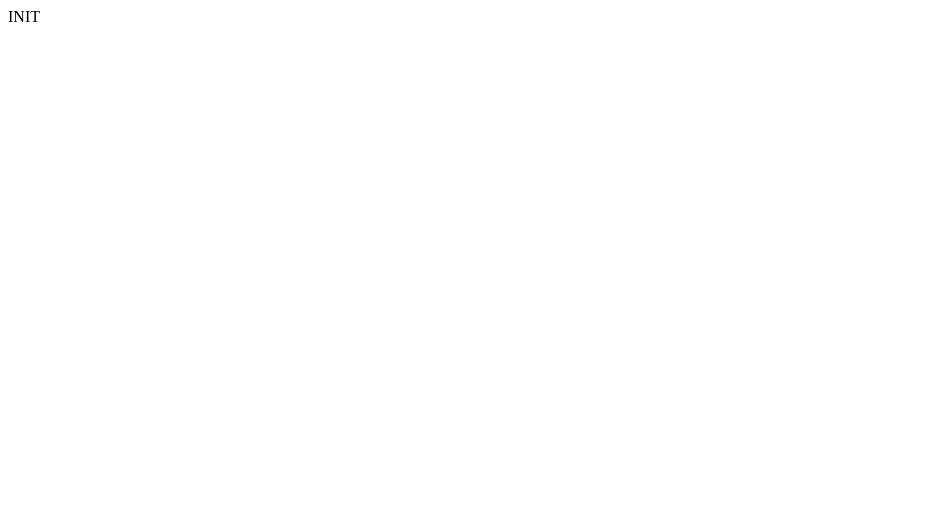
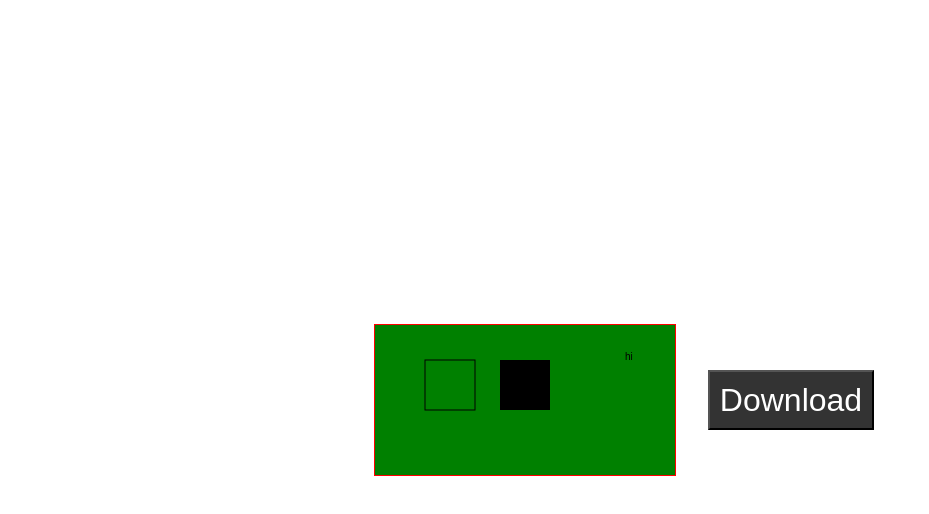
Before and after one commit to Rudrava/HTMLToPNG, a plain HTML site: page index.html in a window 1280 px wide. Shown: the whole page, without its empty margins (0-929 px from the left). Drawn offline with Linux system fonts and the light colour scheme.

Commit message:
done the initial download method more on project board

```diff
--- a/app.js
+++ b/app.js
@@ -0,0 +1,31 @@
+// setting tup the canvas
+const canvas = document.querySelector('.htmlImage')
+const ctx = canvas.getContext('2d')
+
+ctx.strokeRect(50, 35, 50, 50)
+ctx.fillRect(125, 35, 50, 50)
+ctx.fillText('hi', 250, 35)
+
+console.log(ctx)
+// the download
+const btn = document.querySelector('.download')
+
+btn.addEventListener('click', e=> {
+	e.preventDefault()
+
+	const dataURI = canvas.toDataURL()
+	console.log(dataURI)
+
+	a = document.createElement('a')
+
+	document.body.appendChild(a)
+
+	a.href = dataURI
+	a.download = "hellow.png"
+
+	a.click()
+
+	document.body.removeChild(a);
+
+
+})
--- a/index.html
+++ b/index.html
@@ -3,9 +3,18 @@
 <head>
 	<meta charset="UTF-8">
 	<meta name="viewport" content="width=device-width, initial-scale=1.0">
+	<link rel="stylesheet" href="style.css">
 	<title>HTML TO PNG</title>
 </head>
 <body>
-	INIT
+	<div class="container">
+		<canvas class="htmlImage">
+
+		</canvas>
+		<button type="submit" class="download">
+			Download
+		</button>
+	</div>
+	<script src="./app.js"></script>
 </body>
 </html>
--- a/style.css
+++ b/style.css
@@ -0,0 +1,63 @@
+*{
+	margin:0;
+	padding: 0;
+	box-sizing: border-box;
+}
+
+.container{
+	width: 100%;
+	height: 100vh;
+
+	display: flex;
+	justify-content: center;
+	align-items: center;
+}
+
+/*The converter dosent work with normal html tags only with canvases*/
+/*.htmlImage{
+	height: 200px;
+	width: 25%;
+
+	padding: .5em;
+
+	border: 3px solid red;
+	background: yellow;
+
+	text-align: center;
+	font-size: 2rem;
+}
+
+.htmlImage > .square {
+	height: 100px;
+	width: 100px;
+
+	margin: auto;
+
+	border: 1px solid red;
+	background-color: green;
+}*/
+
+canvas {
+	background: green;
+
+	border: 1px solid red;
+}
+
+button {
+	margin: 1em;
+	padding: .3em;
+
+	font-size: 2rem;
+	color: #fff;
+
+	background-color: #333;
+}
+
+button:hover {
+	background-color: #312;
+}
+
+
+button:active {
+	background-color: #111;
+}
```
